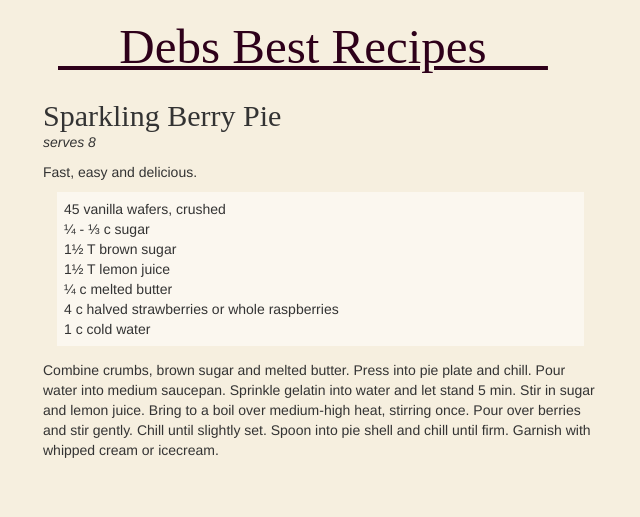
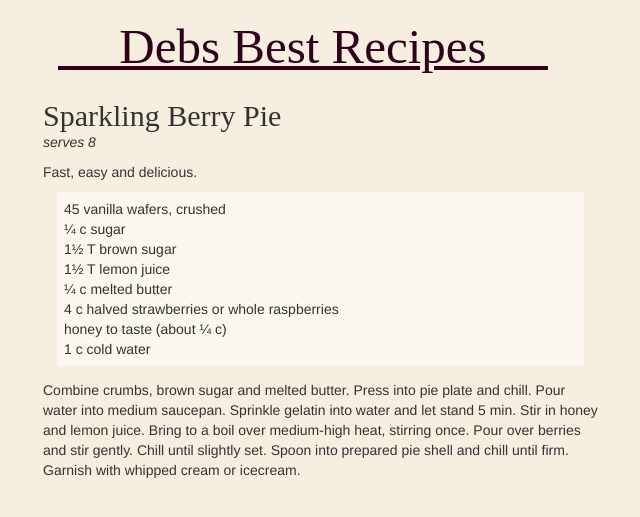
Before and after one commit to JonahBraun/debs-recipes, a Jekyll site: the page built from _posts/2009-07-24-sparkling-berry-pie.md, in a window 1280 px wide. Shown: the top 517 px of the page, without its empty margins (12-652 px from the left). Built offline with Jekyll 4.4.1, drawn with Linux system fonts in a browser that asks for light colours; nearby versions of some CDN libraries; some web fonts are replaced; Markdown is read by kramdown in place of the engine named in the settings.

Commit message:
Update 2009-07-24-sparkling-berry-pie.md

```diff
--- a/_posts/2009-07-24-sparkling-berry-pie.md
+++ b/_posts/2009-07-24-sparkling-berry-pie.md
@@ -7,11 +7,12 @@ serves: 8
 Fast, easy and delicious.
 
 - 45 vanilla wafers, crushed
-- ¼ - ⅓ c sugar
+- ¼ c sugar
 - 1½ T brown sugar
 - 1½ T lemon juice
 - ¼ c melted butter
 - 4 c halved strawberries or whole raspberries
+- honey to taste (about ¼ c)
 - 1 c cold water
 
-Combine crumbs, brown sugar and melted butter. Press into pie plate and chill. Pour water into medium saucepan. Sprinkle gelatin into water and let stand 5 min. Stir in sugar and lemon juice. Bring to a boil over medium-high heat, stirring once. Pour over berries and stir gently. Chill until slightly set. Spoon into pie shell and chill until firm. Garnish with whipped cream or icecream.
+Combine crumbs, brown sugar and melted butter. Press into pie plate and chill. Pour water into medium saucepan. Sprinkle gelatin into water and let stand 5 min. Stir in honey and lemon juice. Bring to a boil over medium-high heat, stirring once. Pour over berries and stir gently. Chill until slightly set. Spoon into prepared pie shell and chill until firm. Garnish with whipped cream or icecream.
```
